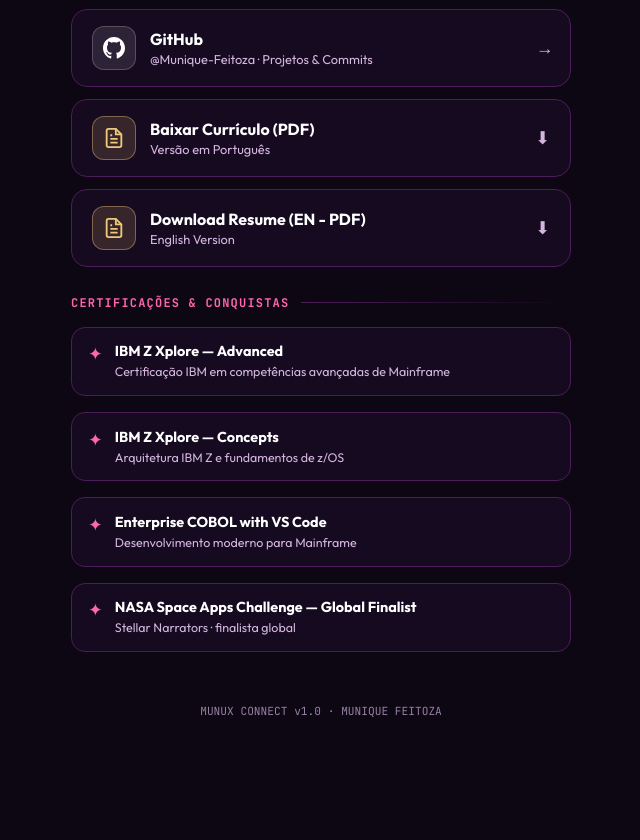
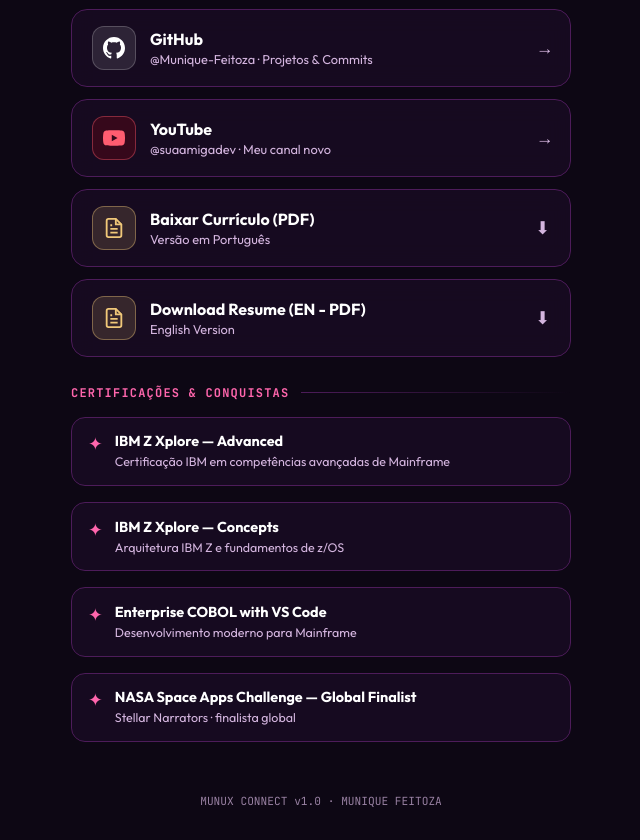
Before and after one commit to Munique-Feitoza/evento, a plain HTML site: page index.html in a window 1280 px wide. Shown: the part 1034-1874 px from the top of the page, without its empty margins (319-959 px from the left). Before the commit the page ends 1784 px from the top, so only its background shows below. Drawn offline with Linux system fonts and the light colour scheme.

Commit message:
Add YouTube channel to public contact links

```diff
--- a/index.html
+++ b/index.html
@@ -140,6 +140,14 @@
           <div class="card-arrow">→</div>
         </a>
 
+        <a href="https://www.youtube.com/@suaamigadev" target="_blank" rel="noopener noreferrer" class="social-card youtube-item" data-channel="YouTube">
+          <div class="card-icon youtube" aria-hidden="true">
+            <svg viewBox="0 0 24 24" width="22" height="22" fill="currentColor"><path d="M23.5 6.2a3 3 0 0 0-2.1-2.1C19.5 3.6 12 3.6 12 3.6s-7.5 0-9.4.5A3 3 0 0 0 .5 6.2 31 31 0 0 0 0 12a31 31 0 0 0 .5 5.8 3 3 0 0 0 2.1 2.1c1.9.5 9.4.5 9.4.5s7.5 0 9.4-.5a3 3 0 0 0 2.1-2.1A31 31 0 0 0 24 12a31 31 0 0 0-.5-5.8ZM9.6 15.6V8.4l6.3 3.6-6.3 3.6Z"/></svg>
+          </div>
+          <div class="card-info"><div class="card-title">YouTube</div><div class="card-sub">@suaamigadev · Meu canal novo</div></div>
+          <div class="card-arrow">→</div>
+        </a>
+
         <!-- Baixar Currículo PT -->
         <a href="./curriculo-munique-feitoza.pdf" download="Curriculo-Munique-Feitoza.pdf" class="social-card resume-card" data-channel="Resume-PT">
           <div class="card-icon resume">
--- a/style.css
+++ b/style.css
@@ -385,6 +385,7 @@ body {
 }
 
 .card-icon.linkedin { background: rgba(10, 102, 194, 0.2); color: #0077b5; border: 1px solid rgba(10, 102, 194, 0.4); }
+.card-icon.youtube { background: rgba(255, 0, 0, 0.14); color: #ff5c70; border: 1px solid rgba(255, 92, 112, 0.4); }
 .card-icon.whatsapp { background: rgba(37, 211, 102, 0.2); color: #25d366; border: 1px solid rgba(37, 211, 102, 0.4); }
 .card-icon.portfolio { background: rgba(255, 42, 133, 0.2); color: var(--pink-bright); border: 1px solid rgba(255, 42, 133, 0.4); }
 .card-icon.github { background: rgba(255, 255, 255, 0.1); color: #fff; border: 1px solid rgba(255, 255, 255, 0.2); }
```
